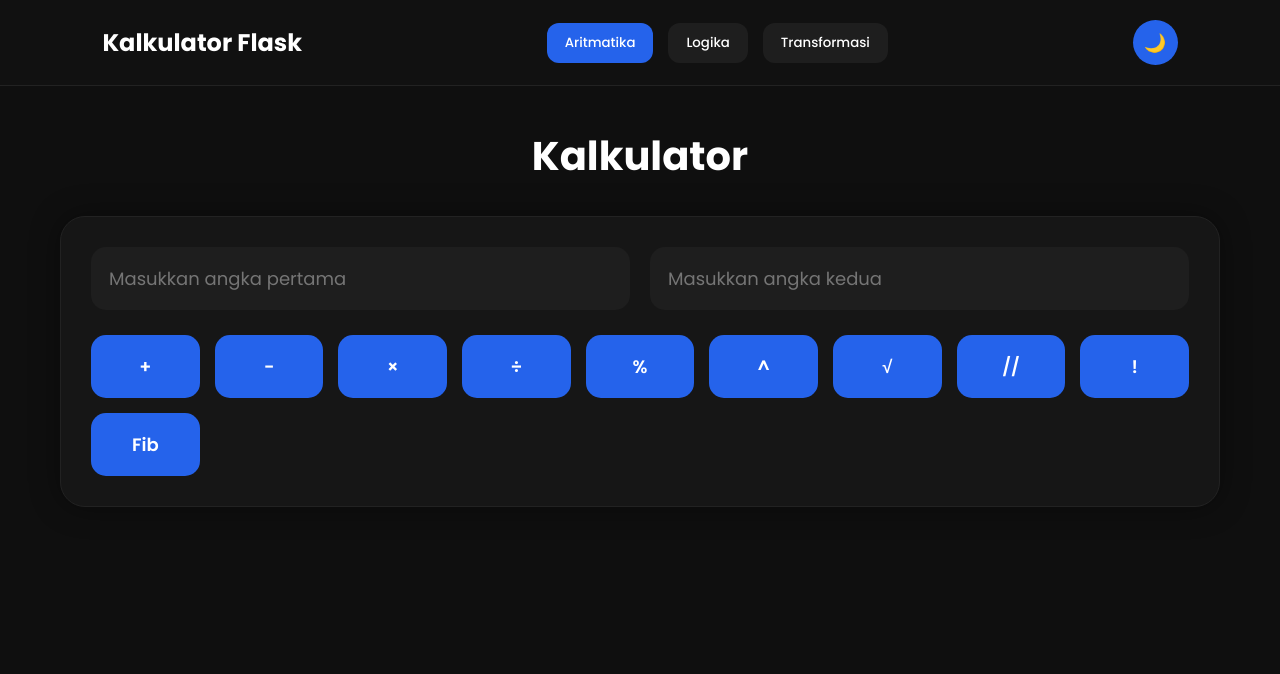
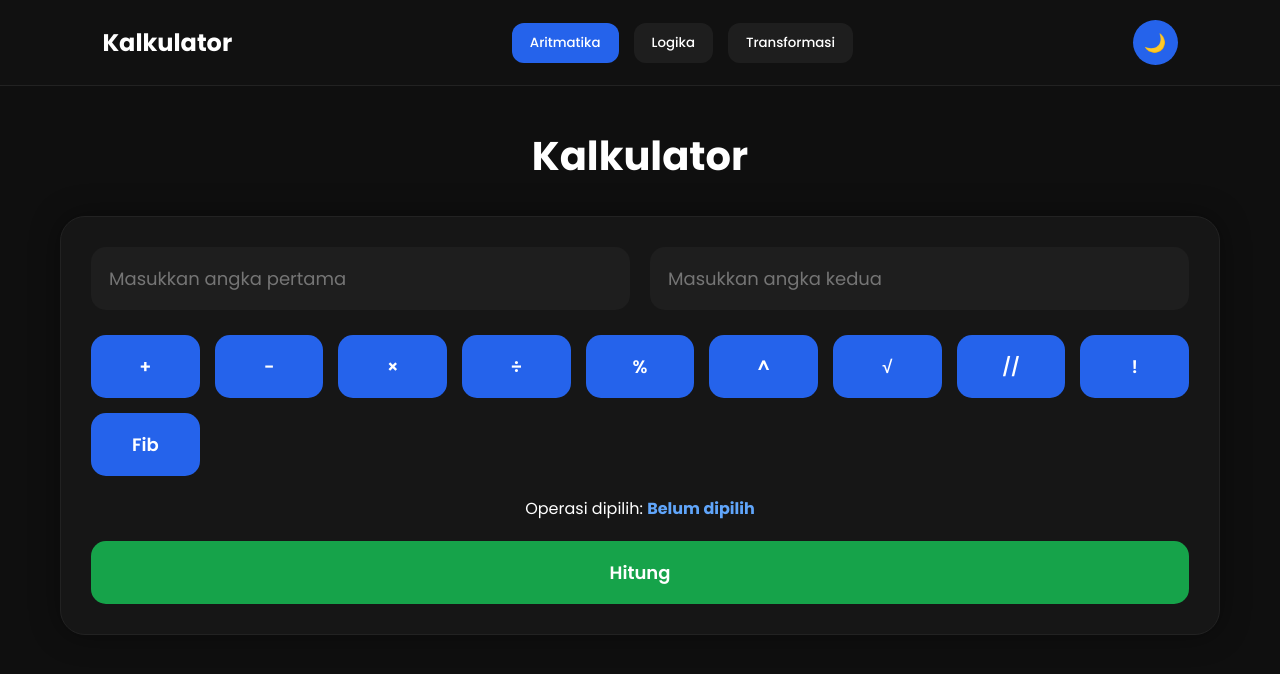
Before and after one commit to gilangseptiancahya15-source/project-kalkulator, a Flask app: page / in a window 1280 px wide. Shown: the top 674 px of the page. Run offline with Flask 3, Linux system fonts and the light colour scheme.

Commit message:
Update app.py, HTML, CSS, dan JS untuk kalkulator

```diff
--- a/Templates/index.html
+++ b/Templates/index.html
@@ -5,7 +5,7 @@
     <meta charset="UTF-8">
     <meta name="viewport" content="width=device-width, initial-scale=1.0">
 
-    <title>Kalkulator Modern Flask</title>
+    <title>Kalkulator </title>
 
     <link rel="stylesheet" href="{{ url_for('static', filename='css/style.css') }}">
 
@@ -20,7 +20,7 @@
     <nav class="navbar">
 
         <div class="logo">
-            Kalkulator Flask
+            Kalkulator
         </div>
 
         <ul class="nav-menu">
@@ -67,22 +67,31 @@
 
         <div class="calculator">
 
-            <form method="POST">
+           <form method="POST" id="calcForm">
 
     <!-- INPUT -->
 
     <div class="input-box">
 
-                    <input type="number"
+        <input
+            type="text"
             name="angka1"
             placeholder="Masukkan angka pertama"
-                        required>
+            required
+        >
 
-                    <input type="number"
+       <input
+            type="text"
             name="angka2"
-                        placeholder="Masukkan angka kedua">
+            id="angka2"
+            placeholder="Masukkan angka kedua"
+        >
 
     </div>
+
+    <!-- OPERASI TERPILIH -->
+
+    <input type="hidden" name="operasi" id="operasiInput">
 
     <!-- MENU ARITMATIKA -->
 
@@ -90,25 +99,25 @@
 
         <div class="buttons">
 
-                        <button type="submit" name="operasi" value="tambah">+</button>
+            <button type="button" class="op-btn" data-operasi="tambah">+</button>
 
-                        <button type="submit" name="operasi" value="kurang">−</button>
+            <button type="button" class="op-btn" data-operasi="kurang">−</button>
 
-                        <button type="submit" name="operasi" value="kali">×</button>
+            <button type="button" class="op-btn" data-operasi="kali">×</button>
 
-                        <button type="submit" name="operasi" value="bagi">÷</button>
+            <button type="button" class="op-btn" data-operasi="bagi">÷</button>
 
-                        <button type="submit" name="operasi" value="modulus">%</button>
+            <button type="button" class="op-btn" data-operasi="modulus">%</button>
 
-                        <button type="submit" name="operasi" value="pangkat">^</button>
+            <button type="button" class="op-btn" data-operasi="pangkat">^</button>
 
-                        <button type="submit" name="operasi" value="akar">√</button>
+            <button type="button" class="op-btn" data-operasi="akar">√</button>
 
-                        <button type="submit" name="operasi" value="floor">//</button>
+            <button type="button" class="op-btn" data-operasi="floor">//</button>
 
-                        <button type="submit" name="operasi" value="faktorial">!</button>
+            <button type="button" class="op-btn" data-operasi="faktorial">!</button>
 
-                        <button type="submit" name="operasi" value="fibonacci">Fib</button>
+            <button type="button" class="op-btn" data-operasi="fibonacci">Fib</button>
 
         </div>
 
@@ -120,17 +129,17 @@
 
         <div class="buttons">
 
-                        <button type="submit" name="operasi" value="and">AND</button>
+            <button type="button" class="op-btn" data-operasi="and">AND</button>
 
-                        <button type="submit" name="operasi" value="or">OR</button>
+            <button type="button" class="op-btn" data-operasi="or">OR</button>
 
-                        <button type="submit" name="operasi" value="not">NOT</button>
+            <button type="button" class="op-btn" data-operasi="not">NOT</button>
 
-                        <button type="submit" name="operasi" value="xor">XOR</button>
+            <button type="button" class="op-btn" data-operasi="xor">XOR</button>
 
-                        <button type="submit" name="operasi" value="nand">NAND</button>
+            <button type="button" class="op-btn" data-operasi="nand">NAND</button>
 
-                        <button type="submit" name="operasi" value="nor">NOR</button>
+            <button type="button" class="op-btn" data-operasi="nor">NOR</button>
 
         </div>
 
@@ -142,52 +151,52 @@
 
         <div class="buttons">
 
-                        <button type="submit" name="operasi" value="biner">
-                            Bin
-                        </button>
+            <button type="button" class="op-btn" data-operasi="biner">Bin</button>
 
-                        <button type="submit" name="operasi" value="oktal">
-                            Oct
-                        </button>
+            <button type="button" class="op-btn" data-operasi="oktal">Oct</button>
 
-                        <button type="submit" name="operasi" value="heksa">
-                            Hex
-                        </button>
+            <button type="button" class="op-btn" data-operasi="heksa">Hex</button>
 
-                        <button type="submit" name="operasi" value="desimal">
-                            Dec
-                        </button>
+            <button type="button" class="op-btn" data-operasi="desimal">Dec</button>
 
-                        <button type="submit" name="operasi" value="fahrenheit">
-                            °F
-                        </button>
+            <button type="button" class="op-btn" data-operasi="fahrenheit">°F</button>
 
-                        <button type="submit" name="operasi" value="kelvin">
-                            K
-                        </button>
+            <button type="button" class="op-btn" data-operasi="kelvin">K</button>
 
-                        <button type="submit" name="operasi" value="reamur">
-                            °R
-                        </button>
+            <button type="button" class="op-btn" data-operasi="reamur">°R</button>
 
-                        <button type="submit" name="operasi" value="usd">
-                            USD
-                        </button>
+            <button type="button" class="op-btn" data-operasi="usd">USD</button>
 
-                        <button type="submit" name="operasi" value="eur">
-                            EUR
-                        </button>
+            <button type="button" class="op-btn" data-operasi="eur">EUR</button>
 
-                        <button type="submit" name="operasi" value="sgd">
-                            SGD
-                        </button>
+            <button type="button" class="op-btn" data-operasi="sgd">SGD</button>
 
         </div>
 
     </div>
 
+    <!-- OPERASI AKTIF -->
+
+    <div class="selected-operasi">
+
+        <p>
+            Operasi dipilih:
+            <span id="selectedText">
+                Belum dipilih
+            </span>
+        </p>
+
+    </div>
+
+    <!-- TOMBOL HITUNG -->
+
+    <button type="submit" class="hitung-btn">
+
+        Hitung
+
+    </button>
+
 </form>
-
             <!-- HASIL -->
 
             {% if hasil %}
--- a/app.py
+++ b/app.py
@@ -16,8 +16,20 @@ def index():
 
     if request.method == "POST":
 
-        angka1 = float(request.form["angka1"])
-        angka2 = float(request.form["angka2"])
+        angka1 = request.form.get("angka1", "")
+        angka2 = request.form.get("angka2", "")
+
+        # INPUT ANGKA 1
+        if angka1 != "":
+            angka1 = float(angka1)
+        else:
+            angka1 = 0
+
+        # INPUT ANGKA 2
+        if angka2 != "":
+            angka2 = float(angka2)
+        else:
+            angka2 = 0
 
         operasi = request.form["operasi"]
 
--- /dev/null
+++ b/requirements.txt
@@ -0,0 +1 @@
+Flask
--- a/static/css/style.css
+++ b/static/css/style.css
@@ -248,3 +248,77 @@ body{
     }
 
 }
+
+.select-box{
+    margin-bottom:20px;
+}
+
+.select-box select{
+    width:100%;
+    padding:18px;
+    border:none;
+    border-radius:15px;
+    background:#1e1e1e;
+    color:white;
+    font-size:16px;
+    outline:none;
+}
+
+.hitung-btn{
+    width:100%;
+    padding:18px;
+    border:none;
+    border-radius:15px;
+    background:#2563eb;
+    color:white;
+    font-size:18px;
+    font-weight:600;
+    cursor:pointer;
+    transition:0.3s;
+}
+
+.hitung-btn:hover{
+    background:#1d4ed8;
+    transform:translateY(-2px);
+}
+
+/* LIGHT MODE */
+
+.light-mode .select-box select{
+    background:#f1f5f9;
+    color:#111;
+}
+
+.selected-operasi{
+    margin-top:20px;
+    margin-bottom:20px;
+    text-align:center;
+    font-size:16px;
+}
+
+.selected-operasi span{
+    color:#60a5fa;
+    font-weight:bold;
+}
+
+.op-btn.selected{
+    background:#60a5fa !important;
+    transform:scale(1.05);
+}
+
+.hitung-btn{
+    width:100%;
+    padding:18px;
+    border:none;
+    border-radius:15px;
+    background:#16a34a;
+    color:white;
+    font-size:18px;
+    font-weight:600;
+    cursor:pointer;
+    transition:0.3s;
+}
+
+.hitung-btn:hover{
+    background:#15803d;
+}
--- a/static/js/script.js
+++ b/static/js/script.js
@@ -23,3 +23,110 @@ menuButtons.forEach(button => {
     });
 
 });
+
+
+/* =========================
+   PILIH OPERASI
+========================= */
+
+const operationButtons = document.querySelectorAll(".op-btn");
+
+const operasiInput = document.getElementById("operasiInput");
+
+const selectedText = document.getElementById("selectedText");
+
+operationButtons.forEach(button => {
+
+    button.addEventListener("click", () => {
+
+        operationButtons.forEach(btn => {
+            btn.classList.remove("selected");
+        });
+
+        button.classList.add("selected");
+
+        const operasi = button.dataset.operasi;
+
+        operasiInput.value = operasi;
+
+        selectedText.innerHTML = operasi.toUpperCase();
+
+    });
+
+});
+
+
+/* =========================
+   VALIDASI
+========================= */
+
+const form = document.getElementById("calcForm");
+
+form.addEventListener("submit", (e) => {
+
+    if(operasiInput.value === ""){
+
+        e.preventDefault();
+
+        alert("Pilih operasi terlebih dahulu!");
+
+    }
+
+});
+
+/* =========================
+   INPUT DINAMIS
+========================= */
+
+const angka2Input = document.getElementById("angka2");
+
+operationButtons.forEach(button => {
+
+    button.addEventListener("click", () => {
+
+        const operasi = button.dataset.operasi;
+
+        /*
+            OPERASI 1 INPUT
+        */
+
+        if(
+            operasi === "akar" ||
+            operasi === "faktorial" ||
+            operasi === "fibonacci" ||
+            operasi === "not" ||
+            operasi === "biner" ||
+            operasi === "oktal" ||
+            operasi === "heksa" ||
+            operasi === "desimal" ||
+            operasi === "fahrenheit" ||
+            operasi === "kelvin" ||
+            operasi === "reamur" ||
+            operasi === "usd" ||
+            operasi === "eur" ||
+            operasi === "sgd"
+        ){
+
+            angka2Input.style.display = "none";
+
+            angka2Input.removeAttribute("required");
+
+            angka2Input.value = "";
+
+        }
+
+        /*
+            OPERASI 2 INPUT
+        */
+
+        else{
+
+            angka2Input.style.display = "block";
+
+            angka2Input.setAttribute("required", true);
+
+        }
+
+    });
+
+});
```
Lines whose indentation alone changed are shown as unchanged.
